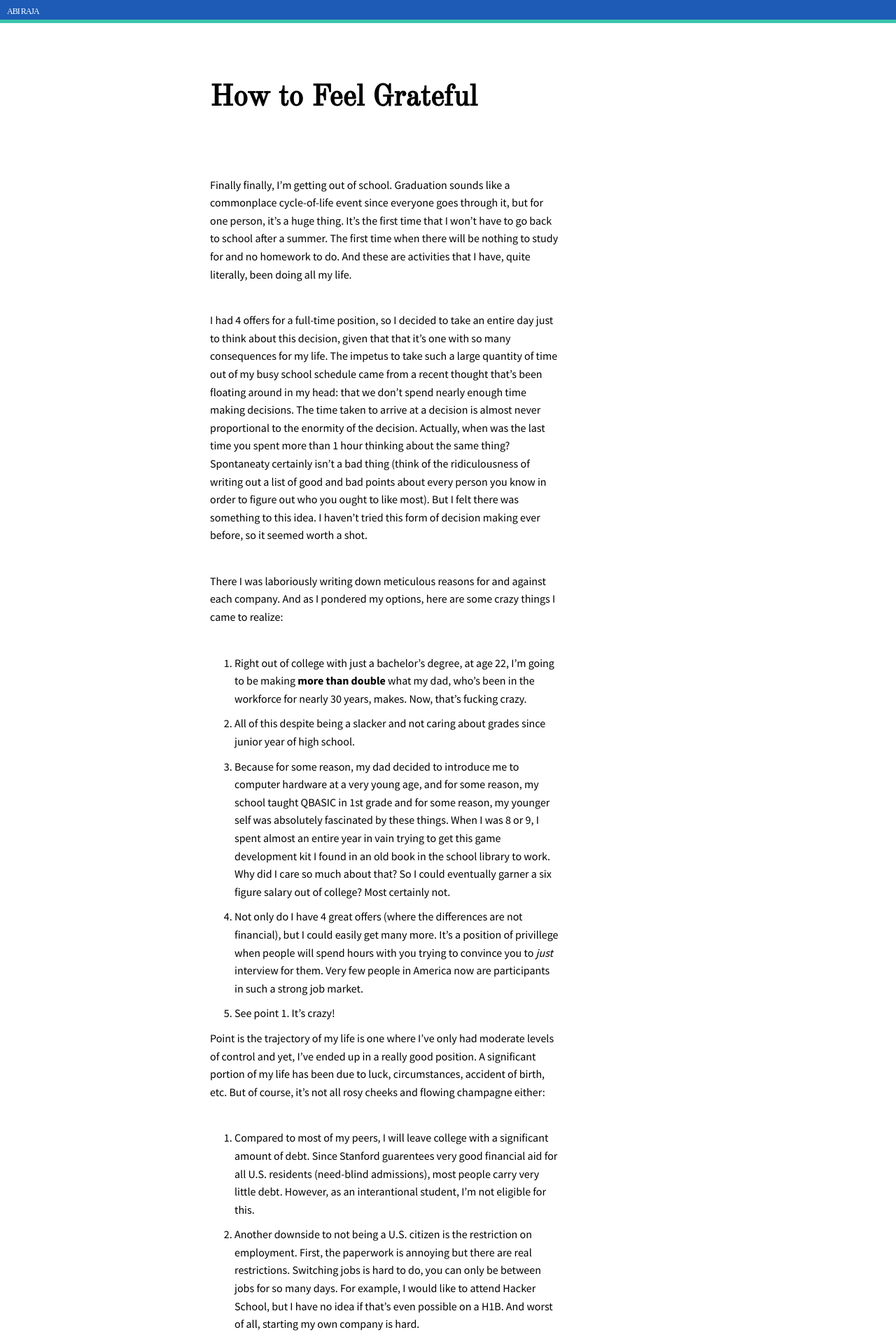
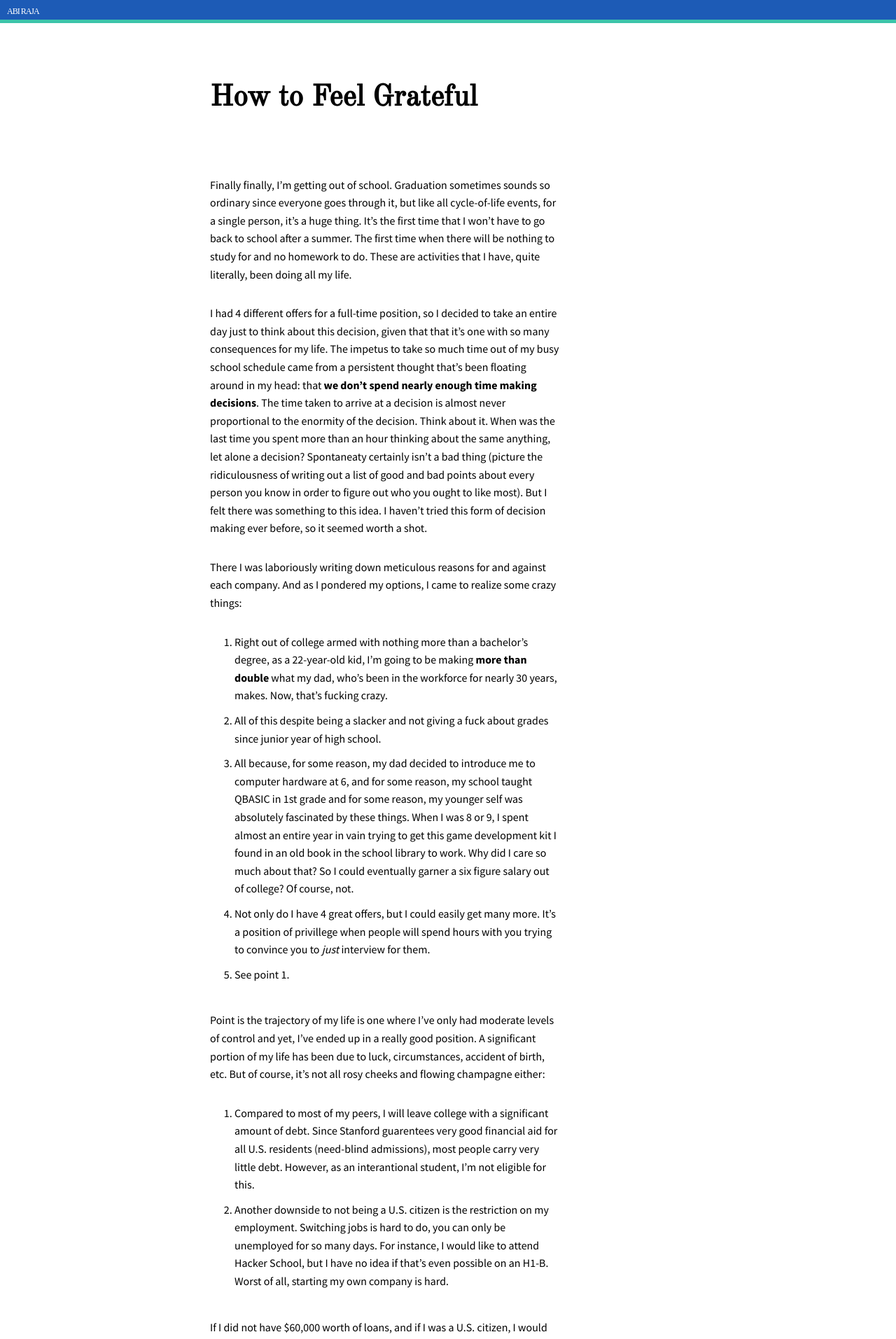
Before and after one commit to abi/abi.github.com, a Jekyll site: the page built from _posts/2013-02-24-how-to-feel-grateful.md, in a window 1280 px wide. Shown: the top 1913 px of the page at 70% size. Built offline with Jekyll 4.4.1, drawn with Linux system fonts in a browser that asks for light colours; Markdown is read by kramdown in place of the engine named in the settings; some of the changed text lies outside the part shown.

Commit message:
Final edits to grateful post.

```diff
--- a/_posts/2013-02-24-how-to-feel-grateful.md
+++ b/_posts/2013-02-24-how-to-feel-grateful.md
@@ -7,37 +7,37 @@ title: How to Feel Grateful
 {{ page.title }}
 ================
 
-Finally finally, I'm getting out of school. Graduation sounds like a commonplace cycle-of-life event since everyone goes through it, but for one person, it's a huge thing. It's the first time that I won't have to go back to school after a summer. The first time when there will be nothing to study for and no homework to do. And these are activities that I have, quite literally, been doing all my life.
+Finally finally, I'm getting out of school. Graduation sometimes sounds so ordinary since everyone goes through it, but like all cycle-of-life events, for a single person, it's a huge thing. It's the first time that I won't have to go back to school after a summer. The first time when there will be nothing to study for and no homework to do. These are activities that I have, quite literally, been doing all my life.
 
-I had 4 offers for a full-time position, so I decided to take an entire day just to think about this decision, given that that it's one with so many consequences for my life. The impetus to take such a large quantity of time out of my busy school schedule came from a recent thought that's been floating around in my head: that we don't spend nearly enough time making decisions. The time taken to arrive at a decision is almost never proportional to the enormity of the decision. Actually, when was the last time you spent more than 1 hour thinking about the same thing? Spontaneaty certainly isn't a bad thing (think of the ridiculousness of writing out a list of good and bad points about every person you know in order to figure out who you ought to like most). But I felt there was something to this idea. I haven't tried this form of decision making ever before, so it seemed worth a shot.
+I had 4 different offers for a full-time position, so I decided to take an entire day just to think about this decision, given that that it's one with so many consequences for my life. The impetus to take so much time out of my busy school schedule came from a persistent thought that's been floating around in my head: that <strong>we don't spend nearly enough time making decisions</strong>. The time taken to arrive at a decision is almost never proportional to the enormity of the decision. Think about it. When was the last time you spent more than an hour thinking about the same anything, let alone a decision? Spontaneaty certainly isn't a bad thing (picture the ridiculousness of writing out a list of good and bad points about every person you know in order to figure out who you ought to like most). But I felt there was something to this idea. I haven't tried this form of decision making ever before, so it seemed worth a shot.
 
-There I was laboriously writing down meticulous reasons for and against each company. And as I pondered my options, here are some crazy things I came to realize:
+There I was laboriously writing down meticulous reasons for and against each company. And as I pondered my options, I came to realize some crazy things:
 
-1. Right out of college with just a bachelor's degree, at age 22, I'm going to be making <strong>more than double</strong> what my dad, who's been in the workforce for nearly 30 years, makes. Now, that's fucking crazy.
-2. All of this despite being a slacker and not caring about grades since junior year of high school.
-3. Because for some reason, my dad decided to introduce me to computer hardware at a very young age, and for some reason, my school taught QBASIC in 1st grade and for some reason, my younger self was absolutely fascinated by these things. When I was 8 or 9, I spent almost an entire year in vain trying to get this game development kit I found in an old book in the school library to work. Why did I care so much about that? So I could eventually garner a six figure salary out of college? Most certainly not.
-4. Not only do I have 4 great offers (where the differences are not financial), but I could easily get many more.  It's a position of privillege when people will spend hours with you trying to convince you to <em>just</em> interview for them. Very few people in America now are participants in such a strong job market.
-5. See point 1. It's crazy!
+1. Right out of college armed with nothing more than a bachelor's degree, as a 22-year-old kid, I'm going to be making <strong>more than double</strong> what my dad, who's been in the workforce for nearly 30 years, makes. Now, that's fucking crazy.
+2. All of this despite being a slacker and not giving a fuck about grades since junior year of high school.
+3. All because, for some reason, my dad decided to introduce me to computer hardware at 6, and for some reason, my school taught QBASIC in 1st grade and for some reason, my younger self was absolutely fascinated by these things. When I was 8 or 9, I spent almost an entire year in vain trying to get this game development kit I found in an old book in the school library to work. Why did I care so much about that? So I could eventually garner a six figure salary out of college? Of course, not.
+4. Not only do I have 4 great offers, but I could easily get many more.  It's a position of privillege when people will spend hours with you trying to convince you to <em>just</em> interview for them.
+5. See point 1.
 
 Point is the trajectory of my life is one where I've only had moderate levels of control and yet, I've ended up in a really good position. A significant portion of my life has been due to luck, circumstances, accident of birth, etc. But of course, it's not all rosy cheeks and flowing champagne either:
 
 1. Compared to most of my peers, I will leave college with a significant amount of debt. Since Stanford guarentees very good financial aid for all U.S. residents (need-blind admissions), most people carry very little debt. However, as an interantional student, I'm not eligible for this.
-2. Another downside to not being a U.S. citizen is the restriction on employment. First, the paperwork is annoying but there are real restrictions. Switching jobs is hard to do, you can only be between jobs for so many days. For example, I would like to attend Hacker School, but I have no idea if that's even possible on a H1B. And worst of all, starting my own company is hard.
+2. Another downside to not being a U.S. citizen is the restriction on my employment. Switching jobs is hard to do, you can only be unemployed for so many days. For instance, I would like to attend Hacker School, but I have no idea if that's even possible on an H1-B. Worst of all, starting my own company is hard.
 
 If I did not have $60,000 worth of loans, and if I was a U.S. citizen, I would be doing my own company, not working for one.
 
-I have it good, but not nearly as good as Obama's daughter or Larry Page's son and the sons and daughters of everyone rich and powerful. I still have to work for what I'm worth. They don't. This last realization, despite being obvious, is not trivial. A question many people have dealt with at some point or other in their life is whether you have to spend your life feeling grateful about your circumstances. What does feeling grateful even mean? Aaron Swartz's essay on this topic, [Life in a World of Pervasive Immorality](http://www.aaronsw.com/weblog/immoral), is a really good read.
+I have it good, but not nearly as good as Obama's daughter or Larry Page's son or the sons and daughters of everyone rich and powerful. I still have to work. They don't. This last realization, despite being obvious, is not trivial. A question many people have dealt with at some point or other in their life is whether they have to spend their life constantly feeling grateful for everything. How do you even express constant gratitude? On this topic, Aaron Swartz's essay, <em>[Life in a World of Pervasive Immorality](http://www.aaronsw.com/weblog/immoral)</em>, is a really good read.
 
-Let us suppose you are a soon-to-be-college-graduate who is not arrogant (I hear there are a lot of entitled Ivy League pricks out there; this shouldn't concern them). You ought to feel grateful.
+Let us suppose you are a soon-to-be-college-graduate who is not arrogant (I hear there are a lot of entitled Ivy League pricks out there; this shouldn't concern them). I beleive you ought to feel grateful.
 
 But, gratitude for what? Towards whom?
 
 Gratitude should be directed to all those people who helped you become who you are: parents, friends, teachers, mentors, etc. And all those other people who went and above beyond what they were expected to do in order to help you.
 
-For everyone who has a shittier job than you do, for everyone who was born into squalor and did not have the oppurtunities you did, for everyone that's lower down the food chain than you (and there are billions of these people!), gratitude is not quite the right emotion. I can't find a word for it, but it's something like "I truly appreciate that I have it good, and I beleive that you guys should have everything I have too. ". Perhaps, "I *feel* you (as much as I can from my position)".
+For everyone who has a shittier job than you do, for everyone who was born into squalor and did not have the oppurtunities you did, for everyone that's lower down the food chain than you (and there are billions of these people!), gratitude is not quite the right emotion. I can't find a word for it, but it's something like "I truly appreciate that I have it good, and I beleive that you guys should have everything I have too". Perhaps also, "I *feel* you (as much as I can from my position)".
 
-Self-interest, and exclusively self-interest, is the right attitude (at least, under professional circumstances) towards those higher up the food chain than you, which includes your employers. When you receive a job offer, and you think "That's good enough" or "I'm probably asking for more than I'm worth" or "I'm being greedy!", you have already been exploited. The people paying your salary are not doing out of the goodness of their heart. They are doing it so they can become richer. In particular, so they can become orders of magnitude richer than you.
+Self-interest, and exclusively self-interest, is the right attitude (at least, under professional circumstances) towards those higher up the food chain than you, which includes your employers. When you receive a job offer, and you think "That's good enough" or "I'm probably asking for more than I'm worth" or "I'm being greedy!", <strong>you have already been exploited</strong>. The people paying your salary are not doing out of the goodness of their heart. They are doing it so they can become richer. In particular, so they can become orders of magnitude richer than you.
 
-Another prelevant view among Stanford CS students is that startups are egalitarian structures. They might be egalitarian in some aspects (technical decision-making?). But if you know at all about cooperatives and wage slavery, you'd realize that startups are exploitative. They are surely nicer than traditional companies in that you get some share of the company. But you don't get a fair share, not even close. The founder-employee differential is needlessly and unfairly huge.
+Another prelevant view among many people I know is that startups are egalitarian organizations. They might be egalitarian in some aspects (technical decision-making, perhaps?). But if you know anything at all about cooperatives and wage slavery, you'd realize that startups are exploitative. They are surely nicer than traditional companies in that you get some share of the company. But you don't get a fair share, not even close. The founder-employee differential is needlessly and unfairly huge. Capital also takes a huge undeserved chunk of equity.
 
 So, next time you think "I'm being greedy!", remember that the money you are taking is not coming from the wages of the person who cleans your toilets (they are already paid minimum wage), but from the gold lining the pockets of people who have so much gold only because they were luckier than you ever will be. *You* deserve everything you have. But always, thank those responsible for where you are with all of your heart. And never forget that there are billions of people not listening to Spotify Premium at this moment while receiving Snapchats. Instead, they are trying to figure out how they are going to find their next meal or they are dying from some terrible and completely preventable disease. That is real suffering. Help them as much as you can.
--- a/css/screen.css
+++ b/css/screen.css
@@ -252,44 +252,48 @@ a {
 }
 /* line 182, ../sass/screen.sass */
 .post p {
+  margin-bottom: 30px;
+}
+/* line 185, ../sass/screen.sass */
+.post ul, .post ol {
   margin-bottom: 40px;
 }
-/* line 186, ../sass/screen.sass */
+/* line 189, ../sass/screen.sass */
 .post em {
   font-style: italic;
 }
-/* line 189, ../sass/screen.sass */
+/* line 192, ../sass/screen.sass */
 .post strong {
   font-weight: bold;
 }
-/* line 192, ../sass/screen.sass */
+/* line 195, ../sass/screen.sass */
 .post pre {
   border: 1px solid #dddddd;
   background-color: #eeeeff;
   padding: 0 0.4em;
 }
-/* line 197, ../sass/screen.sass */
+/* line 200, ../sass/screen.sass */
 .post ul, .post ol {
   margin-left: 35px;
 }
-/* line 200, ../sass/screen.sass */
+/* line 203, ../sass/screen.sass */
 .post ul {
   list-style-type: disc;
 }
-/* line 202, ../sass/screen.sass */
+/* line 205, ../sass/screen.sass */
 .post ol {
   list-style-type: decimal;
 }
-/* line 205, ../sass/screen.sass */
+/* line 208, ../sass/screen.sass */
 .post li {
   margin-bottom: 10px;
 }
-/* line 208, ../sass/screen.sass */
+/* line 211, ../sass/screen.sass */
 .post blockquote {
   margin-left: 30px;
   font-style: italic;
 }
-/* line 212, ../sass/screen.sass */
+/* line 215, ../sass/screen.sass */
 .post code {
   border: 1px solid #dddddd;
   background-color: #eeeeff;
@@ -299,55 +303,55 @@ a {
   margin: 20 0;
   line-height: 1em;
 }
-/* line 221, ../sass/screen.sass */
+/* line 224, ../sass/screen.sass */
 .post pre {
   margin-bottom: 20px;
 }
-/* line 223, ../sass/screen.sass */
+/* line 226, ../sass/screen.sass */
 .post pre code {
   border: none;
   margin: 20 0;
 }
-/* line 227, ../sass/screen.sass */
+/* line 230, ../sass/screen.sass */
 .post.terminal {
   border: 1px solid black;
   background-color: #333333;
   color: white;
 }
-/* line 231, ../sass/screen.sass */
+/* line 234, ../sass/screen.sass */
 .post.terminal code {
   background-color: #333333;
 }
-/* line 234, ../sass/screen.sass */
+/* line 237, ../sass/screen.sass */
 .post #disqus_thread, .post #no-comments {
   margin-top: 60px;
 }
-/* line 237, ../sass/screen.sass */
+/* line 240, ../sass/screen.sass */
 .post #no-comments {
   padding: 30px;
   height: 1px;
 }
 
-/* line 246, ../sass/screen.sass */
+/* line 249, ../sass/screen.sass */
 .mix-img-container {
   text-align: center;
   margin: 50px 0px 40px 0px;
 }
 
-/* line 250, ../sass/screen.sass */
+/* line 253, ../sass/screen.sass */
 .mix-img {
   border: 1px solid black;
   padding: 0px;
   width: 200px;
 }
 
-/* line 259, ../sass/screen.sass */
+/* line 262, ../sass/screen.sass */
 .link-post-container {
   margin-top: 30px;
   display: block;
 }
 
-/* line 263, ../sass/screen.sass */
+/* line 266, ../sass/screen.sass */
 .link-post {
   font-weight: bold;
   font-size: 18px;
@@ -357,13 +361,13 @@ a {
   color: black;
 }
 
-/* line 271, ../sass/screen.sass */
+/* line 274, ../sass/screen.sass */
 .link-post:visited {
   color: #333333;
   border-bottom-color: #333333;
 }
 
-/* line 276, ../sass/screen.sass */
+/* line 279, ../sass/screen.sass */
 .poem {
   font-style: italiclic;
 }
--- a/sass/screen.sass
+++ b/sass/screen.sass
@@ -180,6 +180,9 @@ a
         //text-shadow: 1px 0px 1px #B6F348
 
     p
+        margin-bottom: 30px
+
+    ul, ol
         margin-bottom: 40px
 
 
```
